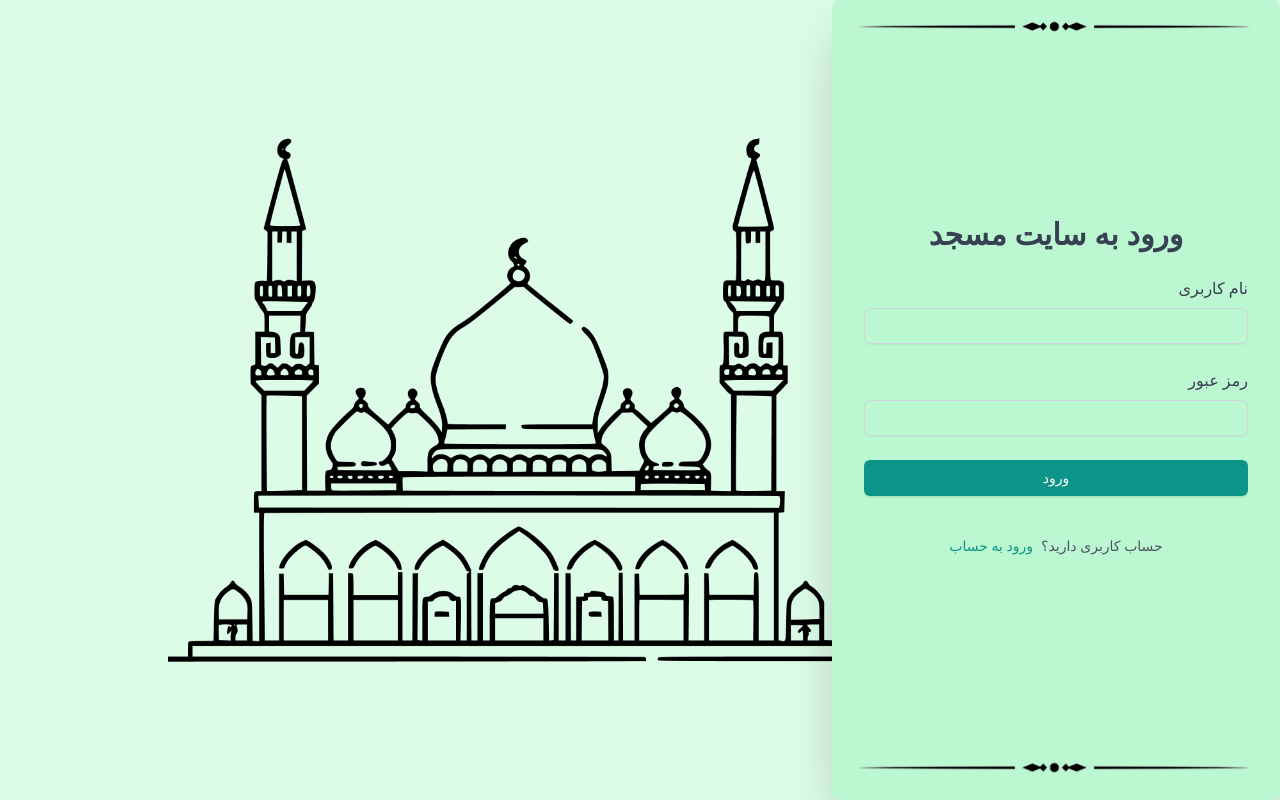
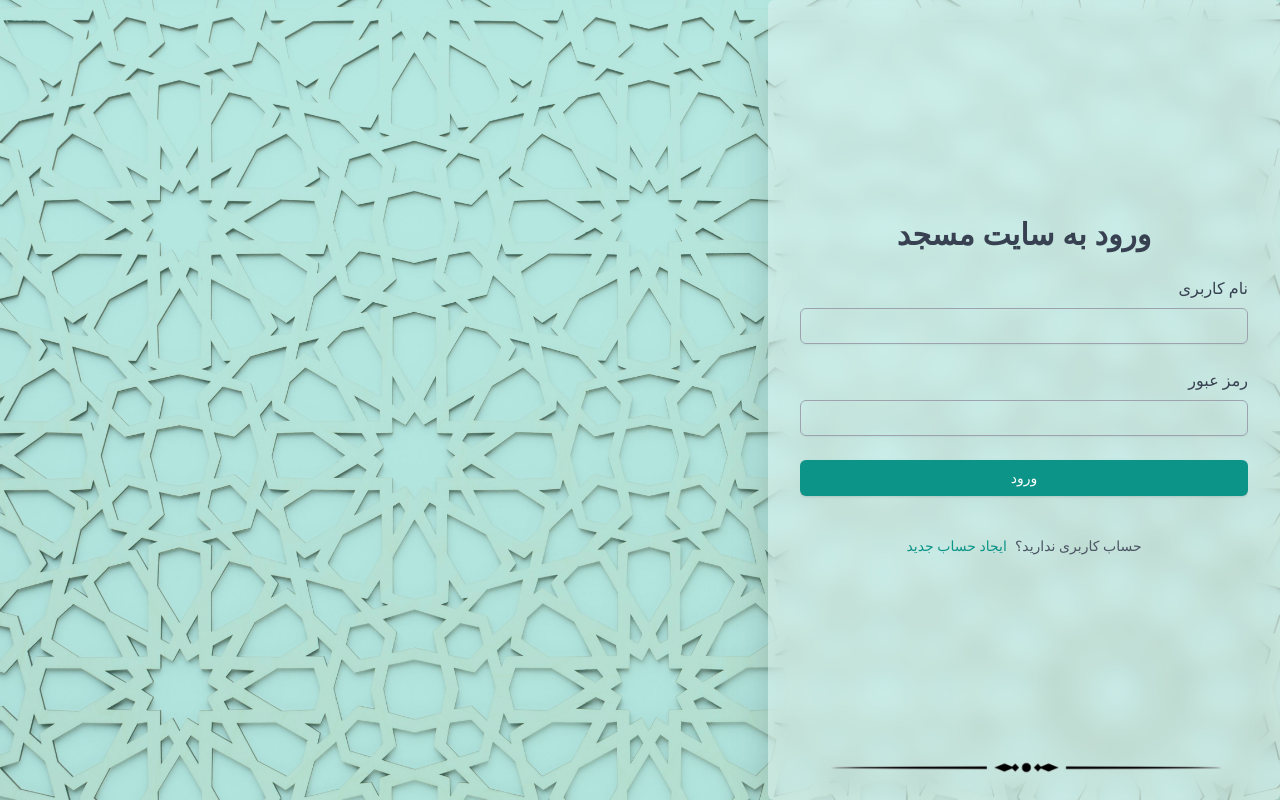
Before and after one commit to GhazalBasalighe/mosque-website, a Next.js app: page /auth in a window 1280 px wide. Built offline with nearby package versions, Linux system fonts and the light colour scheme.

Commit message:
feat : make auth page ui better

```diff
--- a/app/auth/page.tsx
+++ b/app/auth/page.tsx
@@ -18,18 +18,24 @@ export default function AuthPage() {
         width={500}
         height={500}
         alt="line divider"
-        className="fixed top-2 -right-6"
+        className="fixed bottom-2 right-1"
       />
+      <div className="relative w-full h-screen">
+        {/* Background image */}
         <div
-        className="flex justify-start items-start h-screen bg-green-100"
+          className="absolute inset-0"
           style={{
-          backgroundImage: `url('images/mosque-line-art.png')`,
+            backgroundImage: `url('images/pattern-bg.jpg')`,
             backgroundRepeat: "no-repeat",
-          backgroundSize: "contain",
-          backgroundPosition: "25% 90%",
+            backgroundSize: "cover",
           }}
-      >
-        <div className="flex flex-col justify-center shadow-2xl rounded-lg p-8 w-full max-w-md h-full bg-green-200 gap-6">
+        ></div>
+
+        {/* Green overlay */}
+        <div className="absolute inset-0 bg-teal-500 bg-opacity-30"></div>
+
+        <div className="relative flex justify-start items-start h-screen">
+          <div className="flex flex-col justify-center shadow-2xl p-8 max-w-lg gap-6 h-full w-full bg-white/30 rounded-md bg-clip-padding backdrop-filter backdrop-blur-md bg-opacity-10">
             {/* Scrollable form content */}
             <div className="relative w-full h-full overflow-hidden">
               <div
@@ -50,12 +56,14 @@ export default function AuthPage() {
             </div>
           </div>
         </div>
+      </div>
+
       <Image
         src="/images/line-divider.png"
         width={500}
         height={500}
         alt="line divider"
-        className="fixed bottom-2 -right-6"
+        className="fixed bottom-2 right-1"
       />
     </div>
   );
--- a/app/components/LoginPage/LoginPage.tsx
+++ b/app/components/LoginPage/LoginPage.tsx
@@ -56,7 +56,7 @@ export default function LoginPage({
             className={`${
               errors.username
                 ? "border-red-500 focus:ring-red-500 focus:border-red-500"
-                : "border-gray-300 focus:ring-teal-500 focus:border-teal-500"
+                : "border-gray-400 focus:ring-teal-500 focus:border-teal-500"
             }`}
           />
           {errors.username && (
@@ -87,7 +87,7 @@ export default function LoginPage({
             className={`${
               errors.password
                 ? "border-red-500 focus:ring-red-500 focus:border-red-500"
-                : "border-gray-300 focus:ring-teal-500 focus:border-teal-500"
+                : "border-gray-400 focus:ring-teal-500 focus:border-teal-500"
             }`}
           />
           {errors.password && (
@@ -109,12 +109,12 @@ export default function LoginPage({
 
         {/* Already have an account? */}
         <div className="flex items-center justify-center gap-2 mt-4 text-sm">
-          <span className="text-gray-600">حساب کاربری دارید؟</span>
+          <span className="text-gray-600">حساب کاربری ندارید؟</span>
           <span
             className="text-teal-600 hover:underline cursor-pointer"
             onClick={toggleForm}
           >
-            ورود به حساب
+            ایجاد حساب جدید
           </span>
         </div>
       </form>
--- a/app/components/SignupPage/SignupPage.tsx
+++ b/app/components/SignupPage/SignupPage.tsx
@@ -1,13 +1,14 @@
 "use client";
 import { useForm } from "react-hook-form";
-import { Input } from "@/components/ui/input"; // Assuming Input component from Shadcn
-import { Button } from "@/components/ui/button"; // Assuming Button component from Shadcn
+import { Input } from "@/components/ui/input";
+import { Button } from "@/components/ui/button";
 
 interface IFormInput {
   username: string;
   password: string;
   repeat_password: string;
   last_name: string;
+  first_name: string;
   phone_number: string;
 }
 
@@ -39,8 +40,63 @@ export default function SignupPage({
         className="flex flex-col gap-6 mt-6 max-h-screen overflow-y-auto"
         noValidate
       >
+        <div className="flex items-center gap-4">
+          {/* First Name field */}
+          <div className="flex flex-col gap-2 w-1/2">
+            <label
+              htmlFor="first_name"
+              className="text-base font-medium text-gray-700"
+            >
+              نام
+            </label>
+            <Input
+              id="first_name"
+              type="text"
+              {...register("first_name", {
+                required: "نام  ضروری است",
+              })}
+              className={`${
+                errors.first_name
+                  ? "border-red-500 focus:ring-red-500 focus:border-red-500"
+                  : "border-gray-400 focus:ring-teal-500 focus:border-teal-500"
+              }`}
+            />
+            {errors.first_name && (
+              <span className="text-sm text-red-600">
+                {errors.first_name.message}
+              </span>
+            )}
+          </div>
+          {/* Last Name field */}
+          <div className="flex flex-col gap-2 w-1/2">
+            <label
+              htmlFor="last_name"
+              className="text-base font-medium text-gray-700"
+            >
+              نام خانوادگی
+            </label>
+            <Input
+              id="last_name"
+              type="text"
+              {...register("last_name", {
+                required: "نام خانوادگی ضروری است",
+              })}
+              className={`${
+                errors.last_name
+                  ? "border-red-500 focus:ring-red-500 focus:border-red-500"
+                  : "border-gray-400 focus:ring-teal-500 focus:border-teal-500"
+              }`}
+            />
+            {errors.last_name && (
+              <span className="text-sm text-red-600">
+                {errors.last_name.message}
+              </span>
+            )}
+          </div>
+        </div>
+        <div className="flex items-center gap-4">
           {/* Username field */}
-        <div className="flex flex-col gap-2">
+          <div className="flex flex-col gap-2 w-1/2">
             <label
               htmlFor="username"
               className="text-base font-medium text-gray-700"
@@ -57,12 +113,13 @@ export default function SignupPage({
                   message: "نام کاربری نباید بیشتر از ۱۵۰ کاراکتر باشد",
                 },
                 validate: (value) =>
-                value.trim() !== "" || "نام کاربری نباید دارای فاصله باشد",
+                  value.trim() !== "" ||
+                  "نام کاربری نباید دارای فاصله باشد",
               })}
               className={`${
                 errors.username
                   ? "border-red-500 focus:ring-red-500 focus:border-red-500"
-                : "border-gray-300 focus:ring-teal-500 focus:border-teal-500"
+                  : "border-gray-400 focus:ring-teal-500 focus:border-teal-500"
               }`}
             />
             {errors.username && (
@@ -71,36 +128,8 @@ export default function SignupPage({
               </span>
             )}
           </div>
-
-        {/* Last Name field */}
-        <div className="flex flex-col gap-2">
-          <label
-            htmlFor="last_name"
-            className="text-base font-medium text-gray-700"
-          >
-            نام خانوادگی
-          </label>
-          <Input
-            id="last_name"
-            type="text"
-            {...register("last_name", {
-              required: "نام خانوادگی ضروری است",
-            })}
-            className={`${
-              errors.last_name
-                ? "border-red-500 focus:ring-red-500 focus:border-red-500"
-                : "border-gray-300 focus:ring-teal-500 focus:border-teal-500"
-            }`}
-          />
-          {errors.last_name && (
-            <span className="text-sm text-red-600">
-              {errors.last_name.message}
-            </span>
-          )}
-        </div>
-
           {/* Phone Number field */}
-        <div className="flex flex-col gap-2">
+          <div className="flex flex-col gap-2 w-1/2">
             <label
               htmlFor="phone_number"
               className="text-base font-medium text-gray-700"
@@ -121,7 +150,7 @@ export default function SignupPage({
               className={`${
                 errors.phone_number
                   ? "border-red-500 focus:ring-red-500 focus:border-red-500"
-                : "border-gray-300 focus:ring-teal-500 focus:border-teal-500"
+                  : "border-gray-400 focus:ring-teal-500 focus:border-teal-500"
               }`}
             />
             {errors.phone_number && (
@@ -130,9 +159,10 @@ export default function SignupPage({
               </span>
             )}
           </div>
-
+        </div>
+        <div className="flex items-center gap-4">
           {/* Password field */}
-        <div className="flex flex-col gap-2">
+          <div className="flex flex-col gap-2 w-1/2">
             <label
               htmlFor="password"
               className="text-base font-medium text-gray-700"
@@ -152,7 +182,7 @@ export default function SignupPage({
               className={`${
                 errors.password
                   ? "border-red-500 focus:ring-red-500 focus:border-red-500"
-                : "border-gray-300 focus:ring-teal-500 focus:border-teal-500"
+                  : "border-gray-400 focus:ring-teal-500 focus:border-teal-500"
               }`}
             />
             {errors.password && (
@@ -161,9 +191,8 @@ export default function SignupPage({
               </span>
             )}
           </div>
-
           {/* Repeat Password field */}
-        <div className="flex flex-col gap-2">
+          <div className="flex flex-col gap-2 w-1/2">
             <label
               htmlFor="repeat_password"
               className="text-base font-medium text-gray-700"
@@ -181,7 +210,7 @@ export default function SignupPage({
               className={`${
                 errors.repeat_password
                   ? "border-red-500 focus:ring-red-500 focus:border-red-500"
-                : "border-gray-300 focus:ring-teal-500 focus:border-teal-500"
+                  : "border-gray-400 focus:ring-teal-500 focus:border-teal-500"
               }`}
             />
             {errors.repeat_password && (
@@ -189,6 +218,7 @@ export default function SignupPage({
                 {errors.repeat_password.message}
               </span>
             )}
+          </div>
         </div>
 
         {/* Submit button */}
```
Also changed, not shown: public/images/pattern-bg.jpg (added), 1 other file (tests, documents, lock files or other folders). Lines whose indentation alone changed are shown as unchanged.
